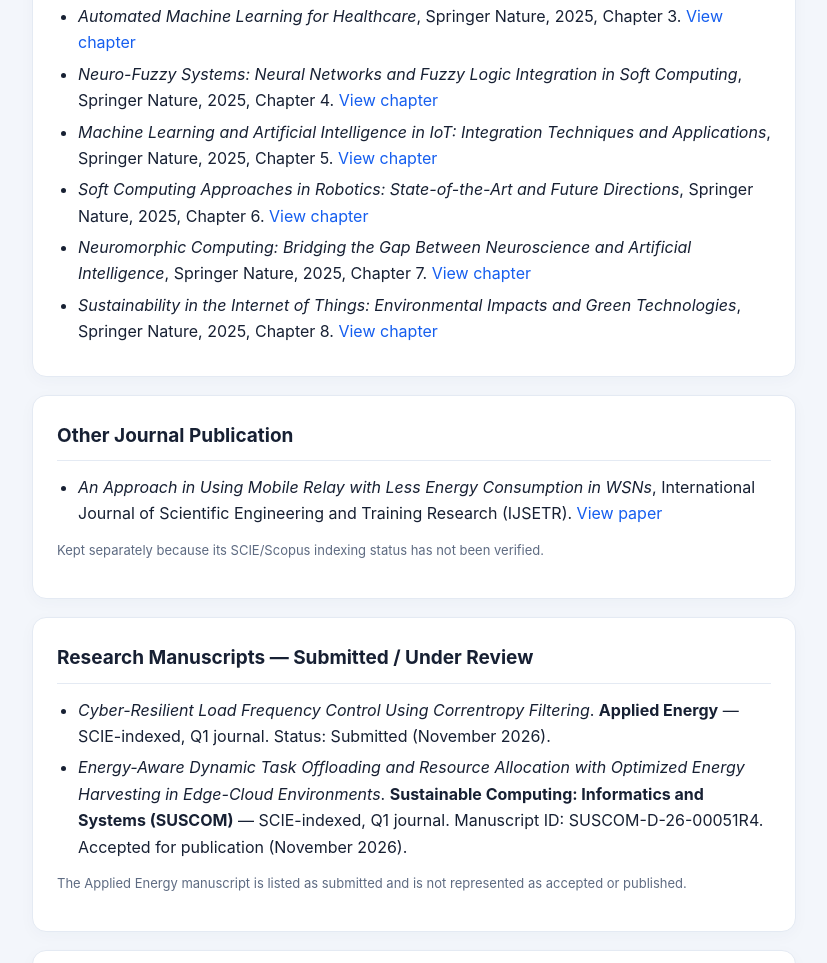
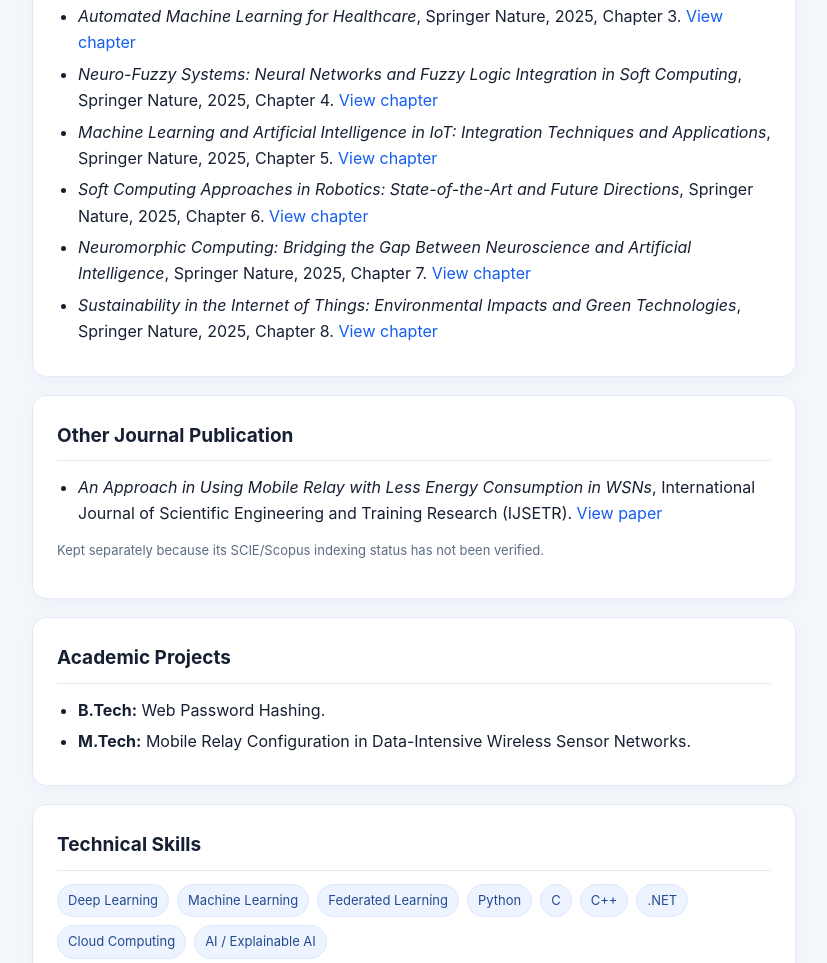
Before and after one commit to Arjunyam/Arjunweb, a plain HTML site: page index.html in a window 1280 px wide. Shown: the part 3767-4730 px from the top of the page, without its empty margins (66-893 px from the left). Drawn offline with Linux system fonts and the light colour scheme.

Commit message:
Clarify accepted and submitted SCIE paper statuses

```diff
--- a/index.html
+++ b/index.html
@@ -60,7 +60,7 @@ table{width:100%;border-collapse:collapse}th,td{text-align:left;padding:10px 8px
 <div class="chips"><span class="chip">Artificial Intelligence</span><span class="chip">Deep Learning</span><span class="chip">Federated Learning</span><span class="chip">Multimodal Learning</span><span class="chip">Medical Image Analysis</span><span class="chip">Explainable AI</span><span class="chip">Privacy-Preserving Healthcare</span><span class="chip">Soft Computing</span><span class="chip">Cloud Computing</span></div>
 </section>
 <section class="panel">
-<h2>SCIE-Indexed Journal Papers — Submitted / Accepted</h2>
+<h2>SCIE Journal Papers — Publication Status & Metrics</h2>
 <p class="note">Journal metrics below are the latest available 2025 Journal Citation Reports (JCR) values. These are manuscript records, not published-article counts; status is shown separately.</p>
 <table>
 <thead><tr><th>Paper title</th><th>Journal and metrics</th><th>Status</th></tr></thead>
@@ -114,14 +114,7 @@ table{width:100%;border-collapse:collapse}th,td{text-align:left;padding:10px 8px
 </ul>
 <p class="note">Kept separately because its SCIE/Scopus indexing status has not been verified.</p>
 </section>
-<section class="panel">
-<h2>Research Manuscripts — Submitted / Under Review</h2>
-<ul>
-<li><em>Cyber-Resilient Load Frequency Control Using Correntropy Filtering</em>. <strong>Applied Energy</strong> — SCIE-indexed, Q1 journal. Status: Submitted (November 2026).</li>
-<li><em>Energy-Aware Dynamic Task Offloading and Resource Allocation with Optimized Energy Harvesting in Edge-Cloud Environments</em>. <strong>Sustainable Computing: Informatics and Systems (SUSCOM)</strong> — SCIE-indexed, Q1 journal. Manuscript ID: SUSCOM-D-26-00051R4. Accepted for publication (November 2026).</li>
-</ul>
-<p class="note">The Applied Energy manuscript is listed as submitted and is not represented as accepted or published.</p>
-</section>
+
 <section class="panel">
 <h2>Academic Projects</h2>
 <ul><li><strong>B.Tech:</strong> Web Password Hashing.</li><li><strong>M.Tech:</strong> Mobile Relay Configuration in Data-Intensive Wireless Sensor Networks.</li></ul>
```
